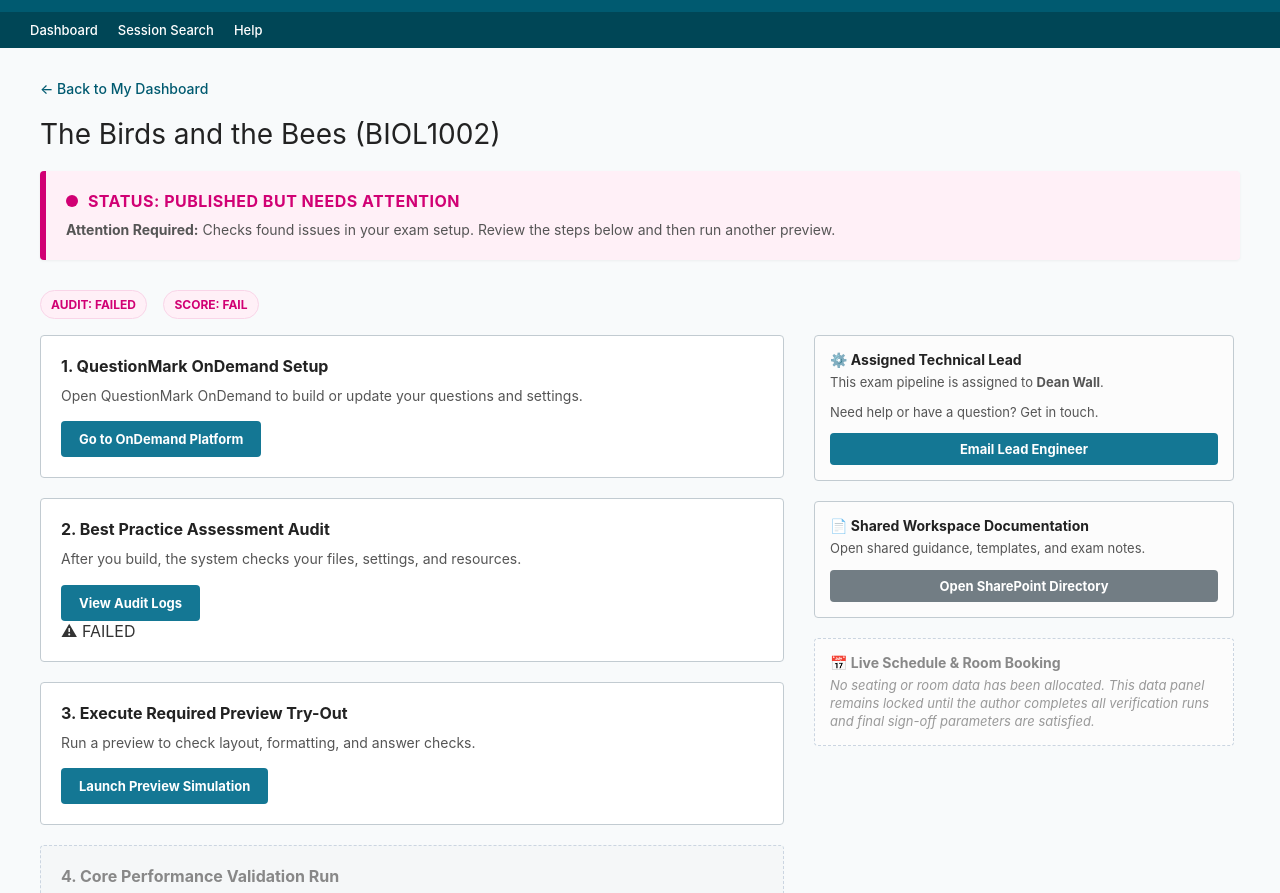
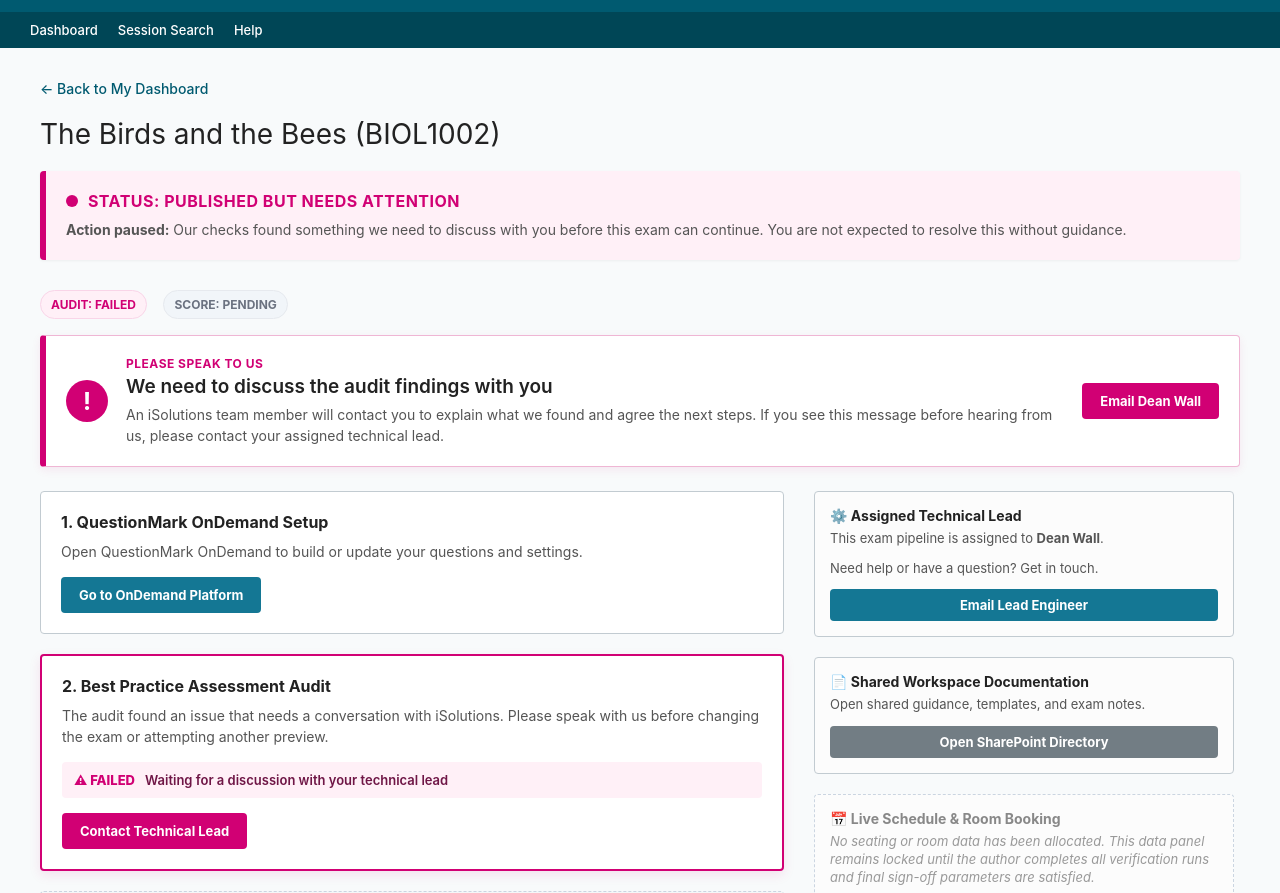
Before and after one commit to odgie1-cyber/examstartportal, a plain HTML site: page workspace-failed.html in a window 1280 px wide. Shown: the part 47-940 px from the top of the page. Drawn offline with Linux system fonts and the light colour scheme.

Commit message:
Clarify author contact for failed audits

```diff
--- a/styles.css
+++ b/styles.css
@@ -186,6 +186,92 @@ h1 {
     text-transform: uppercase;
     letter-spacing: 0.5px;
     vertical-align: middle
+}
+
+/* Needs-attention conversation guidance */
+.conversation-required {
+    display: grid;
+    grid-template-columns: auto minmax(0, 1fr) auto;
+    align-items: center;
+    gap: 18px;
+    margin-bottom: 24px;
+    padding: 20px;
+    background: #fff;
+    border: 1px solid #efb6d4;
+    border-left: 6px solid var(--status-attention);
+    border-radius: 4px;
+    box-shadow: 0 3px 10px rgba(209, 0, 116, 0.08)
+}
+
+.conversation-required-icon {
+    display: flex;
+    align-items: center;
+    justify-content: center;
+    width: 42px;
+    height: 42px;
+    color: #fff;
+    background: var(--status-attention);
+    border-radius: 50%;
+    font-size: 24px;
+    font-weight: 700
+}
+
+.conversation-required-label {
+    margin-bottom: 4px;
+    color: var(--status-attention);
+    font-size: 12px;
+    font-weight: 700;
+    letter-spacing: 0.5px;
+    text-transform: uppercase
+}
+
+.conversation-required h2 {
+    margin: 0 0 6px;
+    color: #222;
+    font-size: 19px;
+    font-weight: 600
+}
+
+.conversation-required p {
+    margin: 0;
+    color: #555;
+    font-size: 14px;
+    line-height: 1.5
+}
+
+.btn-attention {
+    color: #fff;
+    background: var(--status-attention);
+    white-space: nowrap
+}
+
+.btn-attention:hover {
+    background: #a9005e
+}
+
+.audit-conversation-card {
+    border: 2px solid var(--status-attention);
+    box-shadow: 0 4px 12px rgba(209, 0, 116, 0.1)
+}
+
+.audit-conversation-status {
+    display: flex;
+    align-items: center;
+    gap: 10px;
+    margin: 0 0 15px;
+    padding: 10px 12px;
+    color: #6f1646;
+    background: var(--bg-attention);
+    border-radius: 4px;
+    font-size: 13px;
+    font-weight: 600
+}
+
+.audit-conversation-status .failed-indicator {
+    flex: 0 0 auto;
+    margin: 0;
+    color: var(--status-attention);
+    font-weight: 800
 }
 
 /* Buttons */
@@ -768,6 +854,16 @@ h1 {
         align-items: center;
         justify-content: center;
     }
+
+    .conversation-required {
+        grid-template-columns: auto minmax(0, 1fr);
+        padding: 18px
+    }
+
+    .conversation-required .btn {
+        grid-column: 1 / -1;
+        width: 100%
+    }
 }
 
 @media (max-width: 480px) {
@@ -825,6 +921,22 @@ h1 {
 
     .status-entails {
         font-size: 13px;
+    }
+
+    .conversation-required {
+        grid-template-columns: 1fr;
+        gap: 12px;
+        padding: 16px
+    }
+
+    .conversation-required-icon {
+        width: 36px;
+        height: 36px;
+        font-size: 20px
+    }
+
+    .conversation-required h2 {
+        font-size: 17px
     }
 
     .dashboard-table {
--- a/workspace-failed.html
+++ b/workspace-failed.html
@@ -5,7 +5,7 @@
     <meta charset="UTF-8">
     <meta name="viewport" content="width=device-width, initial-scale=1.0">
     <title>Exam Workspace - BIOL1002 Attention Required</title>
-    <link rel="stylesheet" href="styles.css">
+    <link rel="stylesheet" href="styles.css?v=20260720-contact">
 </head>
 
 <body>
@@ -21,14 +21,26 @@
                 <span class="status-dot"></span> Status: Published But Needs Attention
             </div>
             <p class="status-entails">
-                <strong>Attention Required:</strong> Checks found issues in your exam setup. Review the steps below and
-                then run another preview.
+                <strong>Action paused:</strong> Our checks found something we need to discuss with you before this exam
+                can continue. You are not expected to resolve this without guidance.
             </p>
         </div>
         <div class="workspace-status-row" style="margin-bottom:16px;">
             <span class="audit-fail">Audit: Failed</span>
-            <span class="score-fail" style="margin-left:12px;">Score: Fail</span>
+            <span class="score-pending" style="margin-left:12px;">Score: Pending</span>
         </div>
+
+        <section class="conversation-required" aria-labelledby="conversation-required-title">
+            <div class="conversation-required-icon" aria-hidden="true">!</div>
+            <div class="conversation-required-content">
+                <div class="conversation-required-label">Please speak to us</div>
+                <h2 id="conversation-required-title">We need to discuss the audit findings with you</h2>
+                <p>An iSolutions team member will contact you to explain what we found and agree the next steps. If you
+                    see this message before hearing from us, please contact your assigned technical lead.</p>
+            </div>
+            <a href="mailto:d.wall@soton.ac.uk?subject=BIOL1002%20audit%20findings"
+                class="btn btn-attention">Email Dean Wall</a>
+        </section>
 
         <div class="workspace-grid">
 
@@ -43,23 +55,26 @@
                         Platform</a>
                 </div>
 
-                <div class="content-card">
-                    <div class="card-title" style="color: #222;">2. Best Practice Assessment Audit</div>
+                <div class="content-card audit-conversation-card">
+                    <div class="card-title">2. Best Practice Assessment Audit</div>
                     <div class="card-description">
-                        After you build, the system checks your files, settings, and resources.
+                        The audit found an issue that needs a conversation with iSolutions. Please speak with us before
+                        changing the exam or attempting another preview.
                     </div>
-                    <a href="#" class="btn btn-teal" onclick="alert('Opening read-only audit log...');">View Audit
-                        Logs</a>
-                    <div class="failed-indicator">⚠ FAILED</div>
+                    <div class="audit-conversation-status">
+                        <span class="failed-indicator">&#9888; FAILED</span>
+                        <span>Waiting for a discussion with your technical lead</span>
+                    </div>
+                    <a href="mailto:d.wall@soton.ac.uk?subject=BIOL1002%20audit%20findings"
+                        class="btn btn-attention">Contact Technical Lead</a>
                 </div>
 
-                <div class="content-card">
+                <div class="content-card card-disabled">
                     <div class="card-title">3. Execute Required Preview Try-Out</div>
                     <div class="card-description">
-                        Run a preview to check layout, formatting, and answer checks.
+                        This step will become available after the audit findings have been discussed and resolved.
                     </div>
-                    <a href="#" class="btn btn-teal"
-                        onclick="alert('Launching secure testing workspace node...');">Launch Preview Simulation</a>
+                    <button class="btn btn-disabled">Launch Preview Simulation</button>
                 </div>
 
                 <div class="content-card card-disabled">
@@ -68,7 +83,7 @@
                         This step confirms a full run with a clean score before final sign-off.
                     </div>
                     <div class="alert-badge">
-                        ℹ️ 100% Test Pass Status: Incomplete / Tryout Attempt Required
+                        Test score pending until the audit issue is resolved
                     </div>
                     <button class="btn btn-disabled">Trigger Staging Refresh Build</button>
                 </div>
```
Also changed, not shown: dashboard.html (+2 -2 lines).
